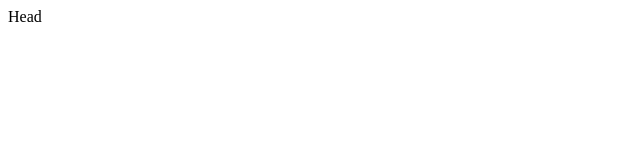
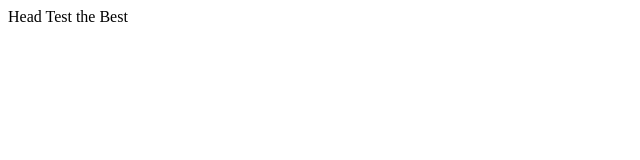
Before and after one commit to RealManoj008/MyDemoWeb, a plain HTML site: page index.html in a window 1280 px wide. Shown: the full height of the page, 0-640 px from the left. Drawn offline with Linux system fonts and the light colour scheme.

Commit message:
Aded new message and file

```diff
--- a/index.html
+++ b/index.html
@@ -1,5 +1,5 @@
 <html>
 <title>Manoj</title>
 <head>Head<head/>
-
+<Cat>Test the Best</Cat>
 </html>
```
Also changed, not shown: Text.txt.txt (added).
